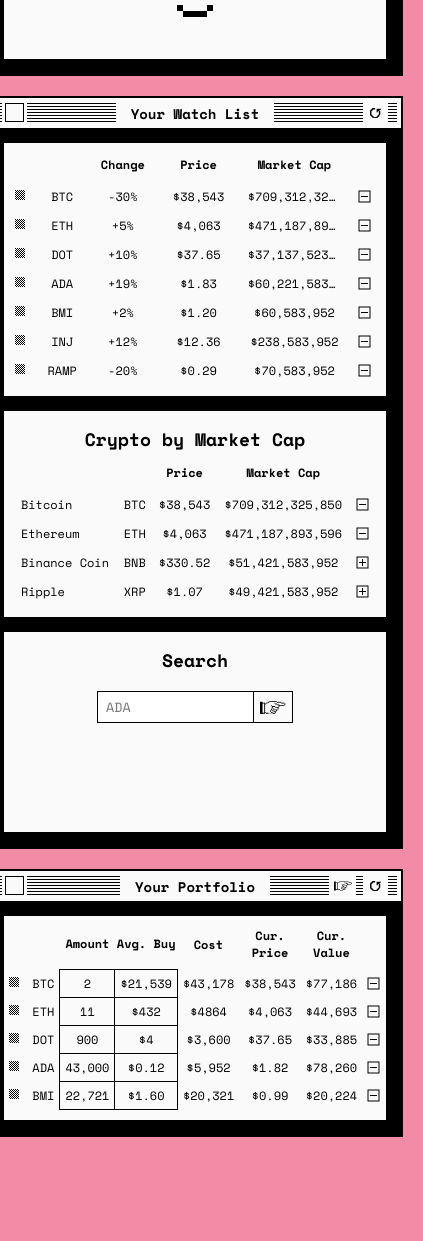
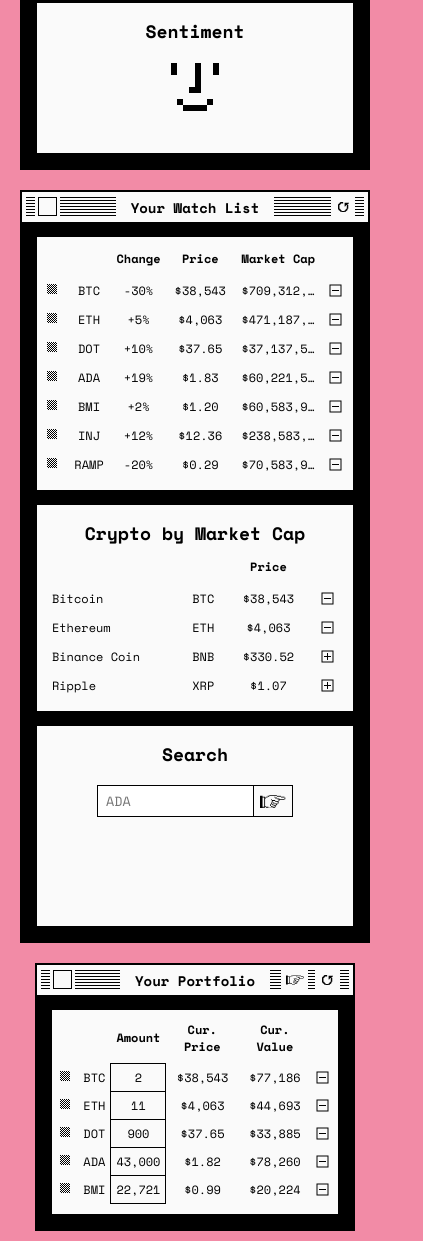
Before and after one commit to oisa/curly, a React (Create React App) app: page / in a window 390 px wide. Shown: the part 997-2238 px from the top of the page, 423 px wide, since content can reach past the window. Before the commit the page ends 2144 px from the top, so only its background shows below. Built offline with nearby package versions, Linux system fonts and the light colour scheme.

Commit message:
Adjusts Portfolio widget to test on mobile.

```diff
--- a/src/App.css
+++ b/src/App.css
@@ -419,7 +419,7 @@
   margin: 10px 0 10px 0;
   width: 98%;
   text-align: center;
-  overflow-y: scroll;
+  /* overflow-y: scroll; */
   max-height: 162px;
 }
 
@@ -678,6 +678,10 @@
       width: 100%;
     }
 
+    .module-single {
+      width: 100%;
+    }
+
     .eth-gas-fees-top-guzzlers-container > table {
       width: 70%;
     }
@@ -693,12 +697,32 @@
       white-space: nowrap;
     }
 
+    .crypto-by-market-cap-table > tr > th:nth-of-type(4) ,.crypto-by-market-cap-table > tr > td:nth-of-type(4) {
+      display: none;
+    }
+
     .portfolio-container {
       min-width: 100px;
+    }
+
+    .portfolio-table {
+      max-width: 100%;
     }
 
     .portfolio-table > tr > th:nth-of-type(2) ,.portfolio-table > tr > td:nth-of-type(2) {
       display: none;
     }
 
+    .portfolio-table > tr > th:nth-of-type(6) ,.portfolio-table > tr > td:nth-of-type(6) {
+      /* overflow: auto;
+      text-overflow: ellipsis; */
+      display: none;
+    }
+
+    .portfolio-table > tr > th:nth-of-type(5) ,.portfolio-table > tr > td:nth-of-type(5) {
+      /* overflow: auto;
+      text-overflow: ellipsis; */
+      display: none;
+    }
+
   }
```
